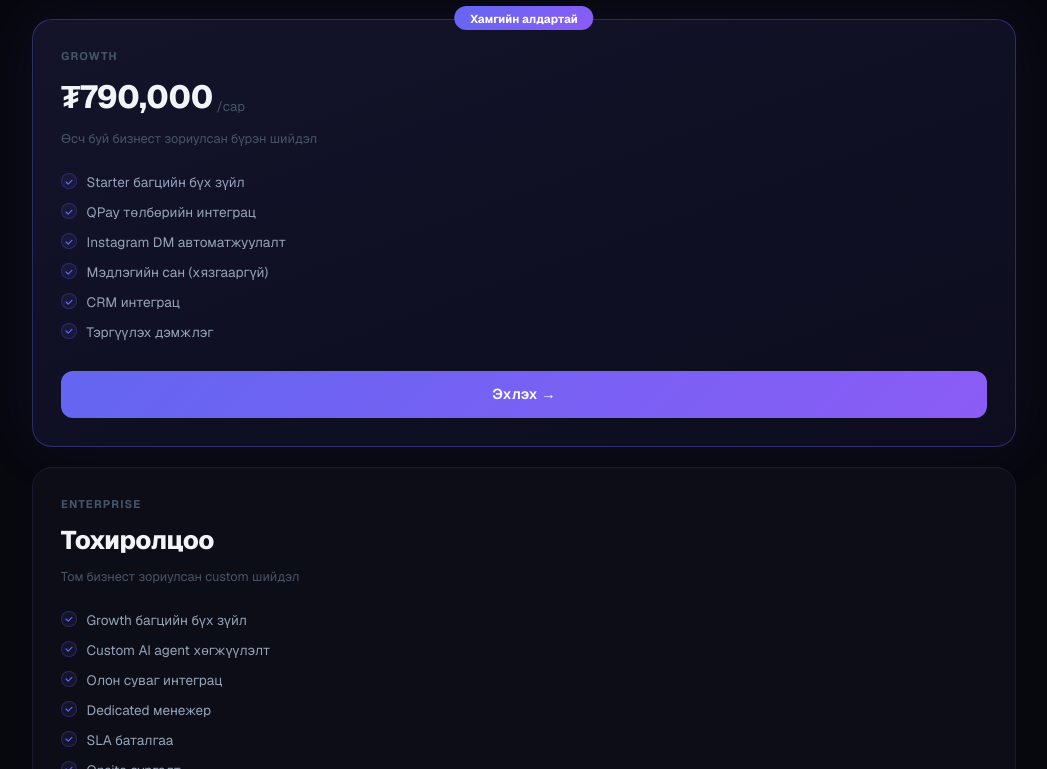
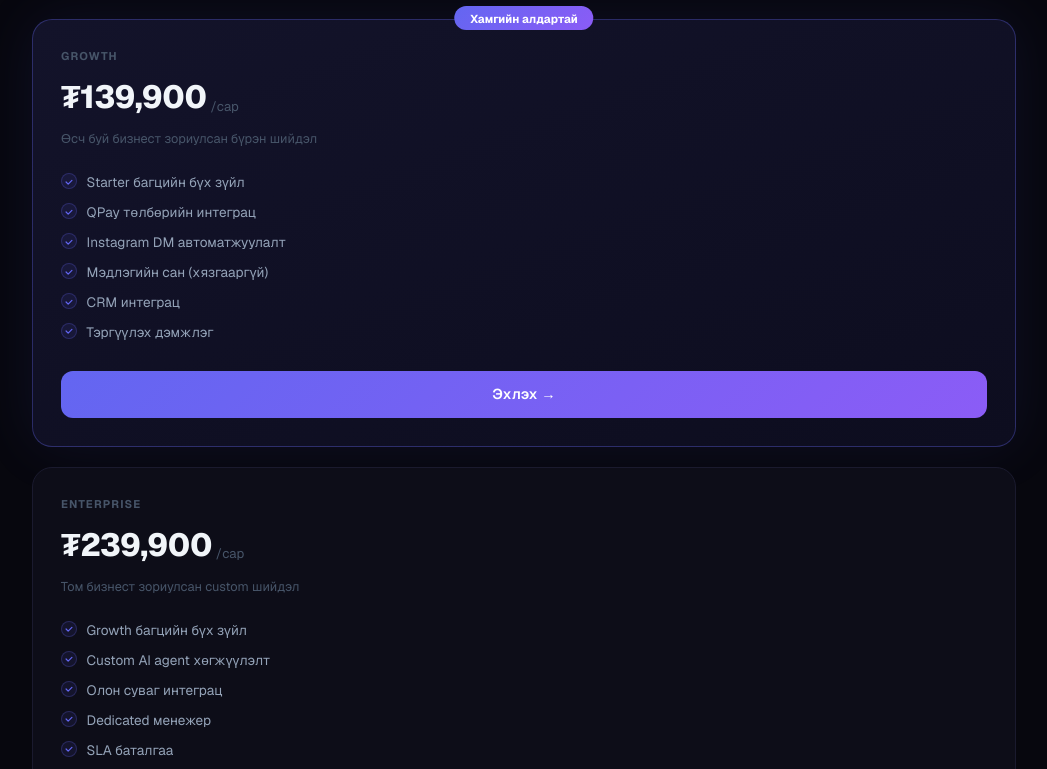
Before and after one commit to ubarino28/mongolagent-web, a Next.js app: page / in a window 1280 px wide. Shown: the part 4864-5633 px from the top of the page, without its empty margins (116-1163 px from the left). Built offline with nearby package versions, Linux system fonts and the light colour scheme.

Commit message:
Update pricing: 79,900 / 139,900 / 239,900

```diff
--- a/app/page.tsx
+++ b/app/page.tsx
@@ -86,7 +86,7 @@ const CASE_METRICS = [
 const PLANS = [
   {
     name: "Starter",
-    price: "₮390,000",
+    price: "₮79,900",
     period: "/сар",
     desc: "Жижиг бизнест зориулсан суурь AI шийдэл",
     features: ["Facebook Messenger chatbot", "Мэдлэгийн сан (50 Q&A)", "Лид менежмент", "Telegram мэдэгдэл", "Сарын тайлан"],
@@ -94,7 +94,7 @@ const PLANS = [
   },
   {
     name: "Growth",
-    price: "₮790,000",
+    price: "₮139,900",
     period: "/сар",
     desc: "Өсч буй бизнест зориулсан бүрэн шийдэл",
     features: ["Starter багцийн бүх зүйл", "QPay төлбөрийн интеграц", "Instagram DM автоматжуулалт", "Мэдлэгийн сан (хязгааргүй)", "CRM интеграц", "Тэргүүлэх дэмжлэг"],
@@ -102,8 +102,8 @@ const PLANS = [
   },
   {
     name: "Enterprise",
-    price: "Тохиролцоо",
-    period: "",
+    price: "₮239,900",
+    period: "/сар",
     desc: "Том бизнест зориулсан custom шийдэл",
     features: ["Growth багцийн бүх зүйл", "Custom AI agent хөгжүүлэлт", "Олон суваг интеграц", "Dedicated менежер", "SLA баталгаа", "Onsite сургалт"],
     highlight: false,
```
